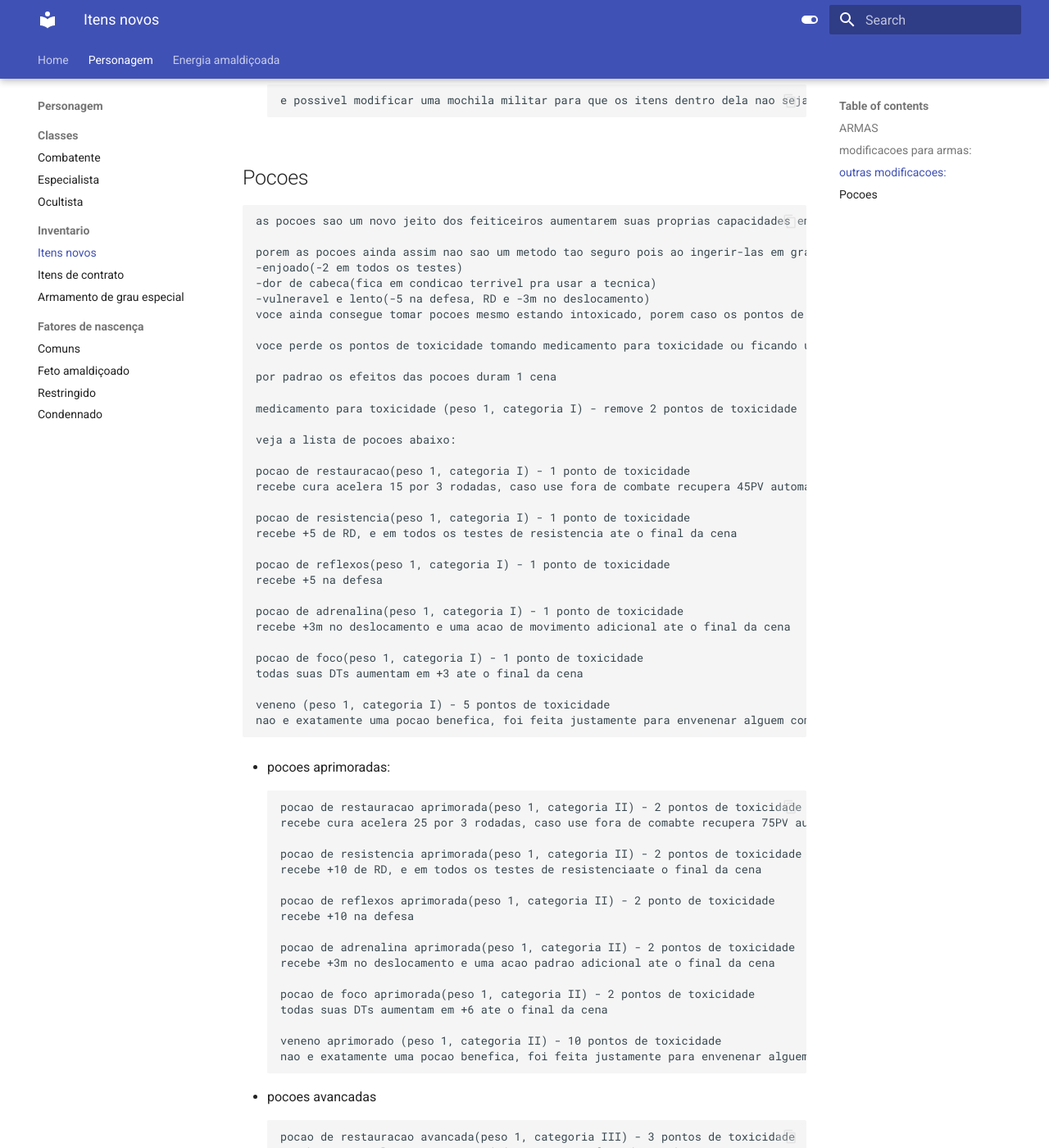
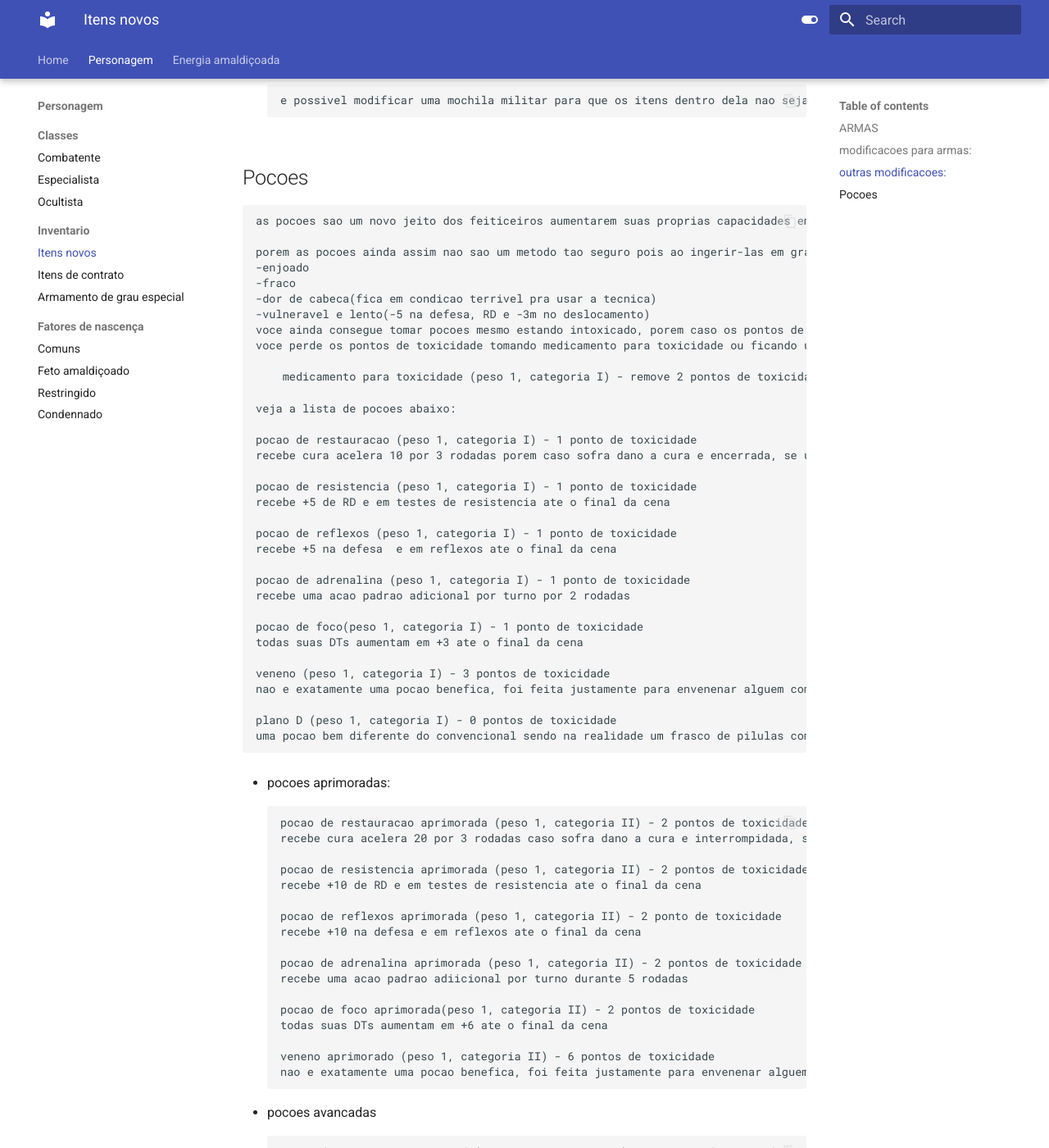
Before and after one commit to nerdolagens/SK-RPG-docs, an MkDocs documentation site: the page built from docs/character/itens/newItens.md, in a window 1280 px wide and 1400 px high, scrolled down 719 px. Shown: the whole window at 82% size. Built offline with MkDocs 1.6.1 and Material for MkDocs 9.7.7, drawn with Linux system fonts in a browser that asks for light colours; some of the changed text lies outside the part shown.

Commit message:
updatting pocoes.md

```diff
--- a/docs/character/itens/newItens.md
+++ b/docs/character/itens/newItens.md
@@ -27,76 +27,77 @@
     as pocoes sao um novo jeito dos feiticeiros aumentarem suas proprias capacidades em combate sem ter que recorrer a contratos perigosos ou habilidades amaldicoadas muito custosas, consumir uma pocao requer uma acao padrao
 
     porem as pocoes ainda assim nao sao um metodo tao seguro pois ao ingerir-las em grande quantidade seu corpo comeca a se deteriorar, uma nova condicao foi adicionada chamada "toxicidade" que funciona da seguinte maneira: uma pessoa normal possui nivel de toxicidade maxima igual a 2 + VIG, quando se consome uma pocao voce recebe pontos de toxicidade e caso os pontos atinjam seu limite de toxicidade, voce fica intoxicado recebendo as seguintes penalidades:
-    -enjoado(-2 em todos os testes)
+    -enjoado
+    -fraco
     -dor de cabeca(fica em condicao terrivel pra usar a tecnica)
     -vulneravel e lento(-5 na defesa, RD e -3m no deslocamento)
-    voce ainda consegue tomar pocoes mesmo estando intoxicado, porem caso os pontos de toxicidade atinjam o dobro do seu limite voce sofre um colapso e morre instantaneamente, para cada ponto de toxicidade que passar do seu limite de toxicidade voce fica com -2 em todos testes e -1.5m no deslocamento(nao podendo ser reduzido a 0m)
-
+    voce ainda consegue tomar pocoes mesmo estando intoxicado, porem caso os pontos de toxicidade atinjam o dobro do seu limite voce sofre um colapso e morre instantaneamente, para cada ponto de toxicidade que passar do seu limite de toxicidade voce fica com -2 em todos testes, defesa e RD
     voce perde os pontos de toxicidade tomando medicamento para toxicidade ou ficando uma cena sem consumir pocoes, voce perde 2 pontos de toxicidade apos ficar 1 cena sem consumir pocoes
 
-    por padrao os efeitos das pocoes duram 1 cena
-
-    medicamento para toxicidade (peso 1, categoria I) - remove 2 pontos de toxicidade
+        medicamento para toxicidade (peso 1, categoria I) - remove 2 pontos de toxicidade
 
     veja a lista de pocoes abaixo:
 
-    pocao de restauracao(peso 1, categoria I) - 1 ponto de toxicidade
-    recebe cura acelera 15 por 3 rodadas, caso use fora de combate recupera 45PV automaticamente
+    pocao de restauracao (peso 1, categoria I) - 1 ponto de toxicidade
+    recebe cura acelera 10 por 3 rodadas porem caso sofra dano a cura e encerrada, se usar fora de combate recupera 30PV automaticamente
 
-    pocao de resistencia(peso 1, categoria I) - 1 ponto de toxicidade
-    recebe +5 de RD, e em todos os testes de resistencia ate o final da cena
+    pocao de resistencia (peso 1, categoria I) - 1 ponto de toxicidade
+    recebe +5 de RD e em testes de resistencia ate o final da cena
 
-    pocao de reflexos(peso 1, categoria I) - 1 ponto de toxicidade
-    recebe +5 na defesa
+    pocao de reflexos (peso 1, categoria I) - 1 ponto de toxicidade
+    recebe +5 na defesa  e em reflexos ate o final da cena
 
-    pocao de adrenalina(peso 1, categoria I) - 1 ponto de toxicidade
-    recebe +3m no deslocamento e uma acao de movimento adicional ate o final da cena
+    pocao de adrenalina (peso 1, categoria I) - 1 ponto de toxicidade
+    recebe uma acao padrao adicional por turno por 2 rodadas
 
     pocao de foco(peso 1, categoria I) - 1 ponto de toxicidade
     todas suas DTs aumentam em +3 ate o final da cena
 
-    veneno (peso 1, categoria I) - 5 pontos de toxicidade
-    nao e exatamente uma pocao benefica, foi feita justamente para envenenar alguem com toxicidade, um veneno pode ser injetado em alguem a forca atravez de uma agulha atravez de uma manobra de combate
+    veneno (peso 1, categoria I) - 3 pontos de toxicidade
+    nao e exatamente uma pocao benefica, foi feita justamente para envenenar alguem com toxicidade, um veneno pode ser injetado em alguem a forca com uma agulha, venca e um teste de agarrao contra um ser e depois venca novamente no teste para aplicar a dose
+
+    plano D (peso 1, categoria I) - 0 pontos de toxicidade
+    uma pocao bem diferente do convencional sendo na realidade um frasco de pilulas com o sirrisinho estampado, desenvolvida por assasinos e espioes pro caso de fossem capturados e interrogados, ao consumir essa pocao voce morre instantaneamente de forma indolor, nao e possivel forcar alguem a tomar essa pocao contra sua vontade e nem envenenar alguem com ela, dizem os boatos que tem gosto de banana
 
 - pocoes aprimoradas:
 
-        pocao de restauracao aprimorada(peso 1, categoria II) - 2 pontos de toxicidade
-        recebe cura acelera 25 por 3 rodadas, caso use fora de comabte recupera 75PV automaticamente
+        pocao de restauracao aprimorada (peso 1, categoria II) - 2 pontos de toxicidade
+        recebe cura acelera 20 por 3 rodadas caso sofra dano a cura e interrompidada, se usar fora de comabte recupera 60PV automaticamente
 
-        pocao de resistencia aprimorada(peso 1, categoria II) - 2 pontos de toxicidade
-        recebe +10 de RD, e em todos os testes de resistenciaate o final da cena
+        pocao de resistencia aprimorada (peso 1, categoria II) - 2 pontos de toxicidade
+        recebe +10 de RD e em testes de resistencia ate o final da cena
 
-        pocao de reflexos aprimorada(peso 1, categoria II) - 2 ponto de toxicidade
-        recebe +10 na defesa
+        pocao de reflexos aprimorada (peso 1, categoria II) - 2 ponto de toxicidade
+        recebe +10 na defesa e em reflexos ate o final da cena
 
-        pocao de adrenalina aprimorada(peso 1, categoria II) - 2 pontos de toxicidade
-        recebe +3m no deslocamento e uma acao padrao adicional ate o final da cena
+        pocao de adrenalina aprimorada (peso 1, categoria II) - 2 pontos de toxicidade
+        recebe uma acao padrao adiicional por turno durante 5 rodadas
 
         pocao de foco aprimorada(peso 1, categoria II) - 2 pontos de toxicidade
         todas suas DTs aumentam em +6 ate o final da cena
 
-        veneno aprimorado (peso 1, categoria II) - 10 pontos de toxicidade
-        nao e exatamente uma pocao benefica, foi feita justamente para envenenar alguem com toxicidade, um veneno pode ser injetado em alguem a forca atravez de uma agulha atravez de uma manobra de combate
+        veneno aprimorado (peso 1, categoria II) - 6 pontos de toxicidade
+        nao e exatamente uma pocao benefica, foi feita justamente para envenenar alguem com toxicidade, um veneno pode ser injetado em alguem a forca com uma agulha, venca e um teste de agarrao contra um ser e depois venca novamente no teste para aplicar a dose
 
 - pocoes avancadas
 
         pocao de restauracao avancada(peso 1, categoria III) - 3 pontos de toxicidade
-        recebe cura acelera 35 por 3 rodadas, caso use fora de comabte recupera 105PV automaticamente
+        recebe cura acelera 30 por 3 rodadas, caso use fora de combate recupera 90PV automaticamente
 
-        pocao de resistencia avancada(peso 1, categoria II) - 3 pontos de toxicidade
-        recebe +15 de RD, e em todos os testes de resistencia ate o final da cena
+        pocao de resistencia avancada(peso 1, categoria III) - 3 pontos de toxicidade
+        recebe +15 de RD e em testes de resistencia ate o final da cena
 
         pocao de reflexos aperfeicoada(peso 1, categoria III) - 3 ponto de toxicidade
-        recebe +10 na defesa e imunidade a desprevenido
+        recebe +10 na defesa, reflexos e imunidade a desprevenido ate o final da cena
 
         pocao de adrenalina avancada (peso 1, categoria III) - 3 pontos de toxicidade
-        recebe +3m no deslocamento e uma acao padrao e movimento adicional ate o final da cena
+        recebe uma acao padrao adicional por turno ate o final da cena
 
         pocao de foco avancada (peso 1, categoria III) - 3 pontos de toxicidade
         todas suas DTs aumentam em +10 ate o final da cena
 
-        veneno avancado (peso 1, categoria II) - 15 pontos de toxicidade
-        nao e exatamente uma pocao benefica, foi feita justamente para envenenaralguem com toxicidade, um veneno pode ser injetado em alguem a forca atravez de uma agulha atravez de uma manobra de combate
+        veneno avancado (peso 1, categoria II) - 10 pontos de toxicidade
+        nao e exatamente uma pocao benefica, foi feita justamente para envenenar alguem com toxicidade, um veneno pode ser injetado em alguem a forca com uma agulha, venca e um teste de agarrao contra um ser e depois venca novamente no teste para aplicar a dose
 
 - OUTROS:
 
```
